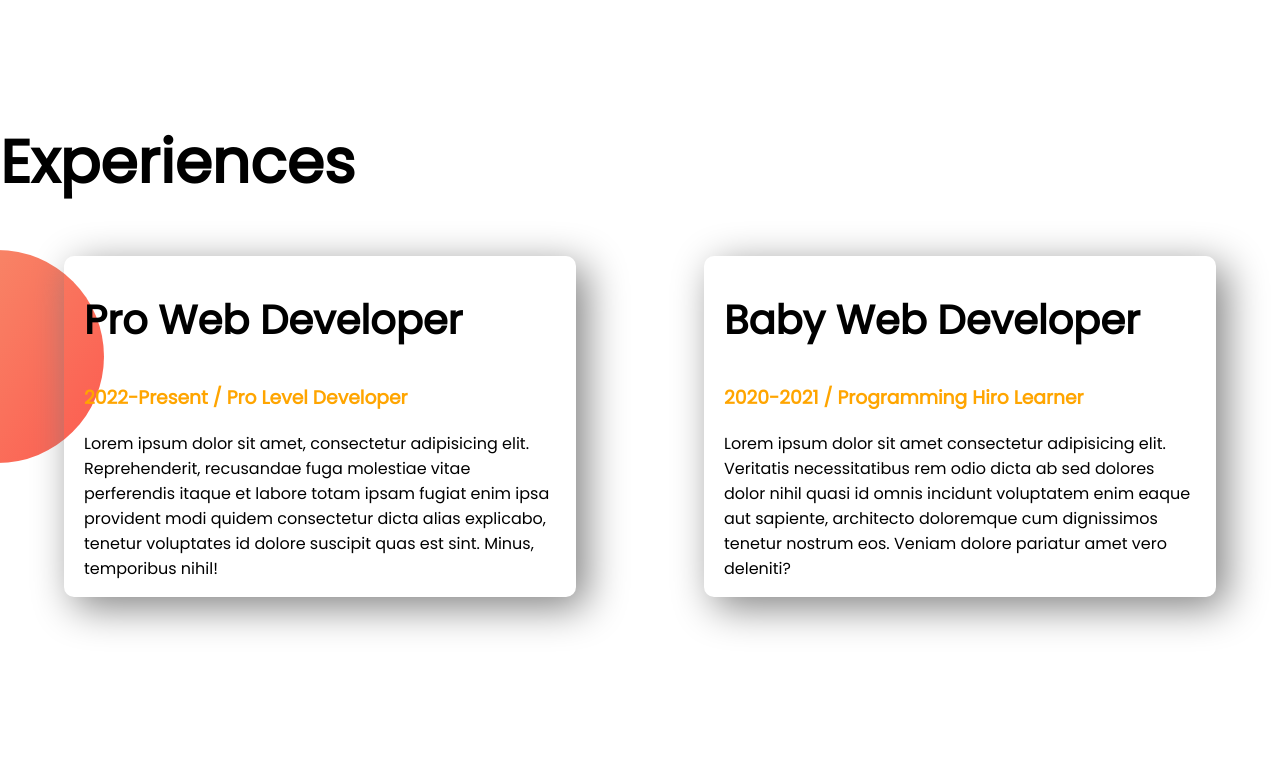
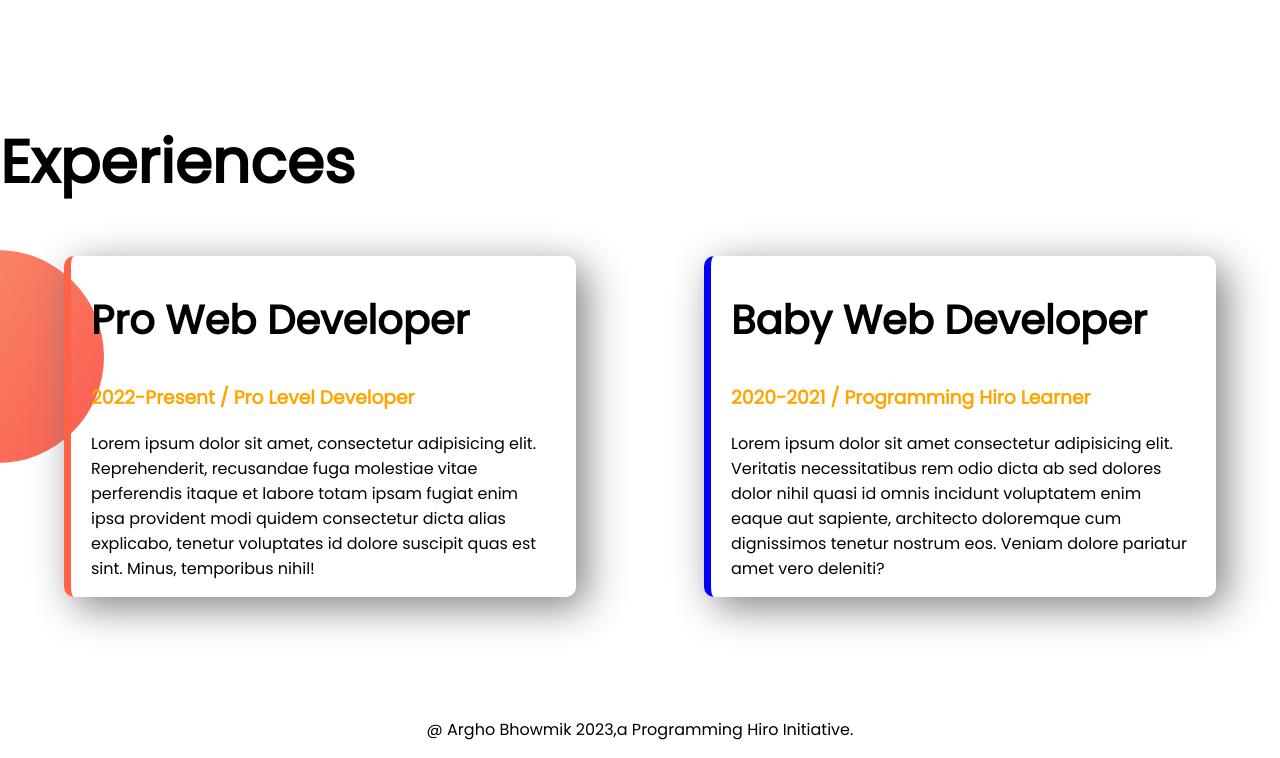
Before and after one commit to arghobhowmik/developer-portfolio, a plain HTML site: page index.html in a window 1280 px wide. Shown: the part 1216-1974 px from the top of the page. Before the commit the page ends 1933 px from the top, so only its background shows below. Drawn offline with Linux system fonts and the light colour scheme.

Commit message:
final commit

```diff
--- a/index.html
+++ b/index.html
@@ -42,7 +42,7 @@
     <section class=" experience">
                 <h1>Experiences</h1>
                 <div class=" flexiable-container">
-                    <div class="experience-area">
+                    <div class="experience-area" id="pro-developer">
                         <h2>Pro Web Developer</h2>
                         <h3 class="orange">2022-Present / Pro Level Developer</h3>
                         <p>Lorem ipsum dolor sit amet, consectetur adipisicing elit. Reprehenderit, recusandae fuga
@@ -52,7 +52,7 @@
                             Minus,
                             temporibus nihil!</p>
                     </div>
-                    <div class="experience-area">
+                    <div class="experience-area" id="baby-developer">
                         <h2>Baby Web Developer</h2>
                         <h3 class="orange">2020-2021 / Programming Hiro Learner</h3>
                         <p>Lorem ipsum dolor sit amet consectetur adipisicing elit. Veritatis necessitatibus rem odio
@@ -64,5 +64,8 @@
                 </div>
     </section>
 </body>
+<footer>
+    <p>@ Argho Bhowmik 2023,a Programming Hiro Initiative.</p>
+</footer>
 
 </html>
--- a/style.css
+++ b/style.css
@@ -60,3 +60,15 @@ h2 {
     padding-left: 20px;
     padding-right: 20px;
 }
+
+#pro-developer {
+    border-left: 7px solid tomato;
+}
+
+#baby-developer {
+    border-left: 7px solid blue;
+}
+
+footer p {
+    text-align: center;
+}
```
